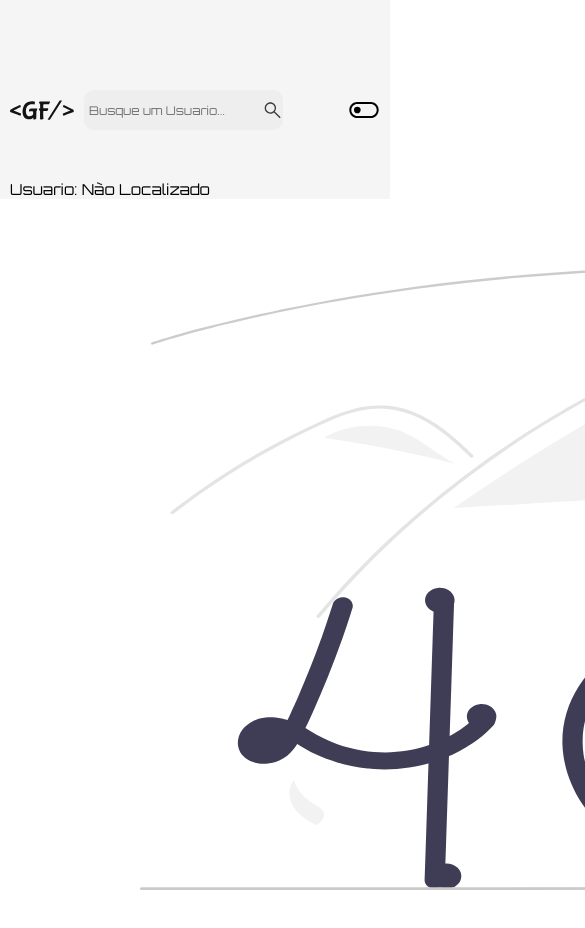
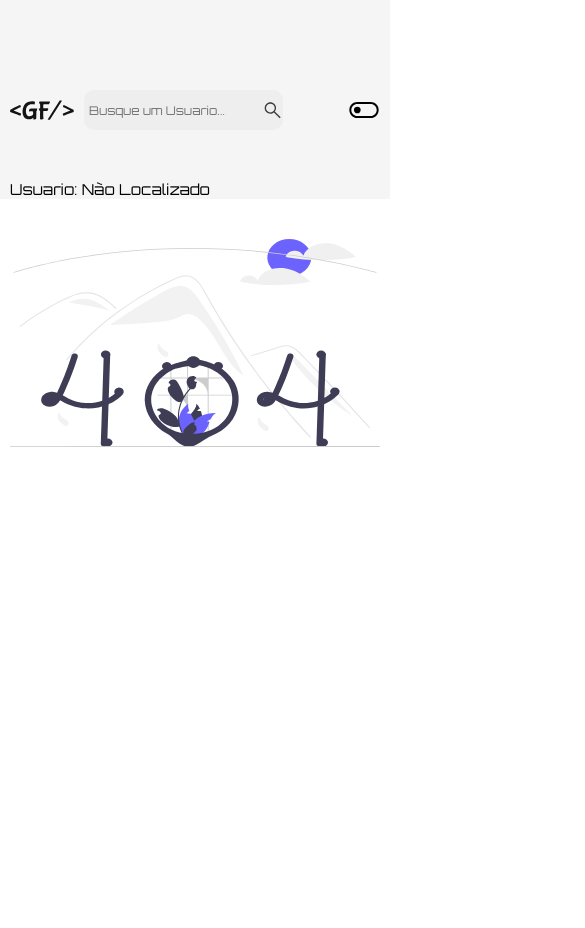
Before and after one commit to jumaelmartins/Github-user-finder, a React app: page /404 in a window 390 px wide. Shown: the top 928 px of the page, 585 px wide, since content can reach past the window. After the commit the page ends 844 px from the top, so only its background shows below. Built offline with nearby package versions, Linux system fonts and the light colour scheme; the HTML template or start-up script is replaced by a standard one.

Commit message:
:iphone: responsividade pagina repositorios e pagina 404

```diff
--- a/src/pages/NotFound.tsx
+++ b/src/pages/NotFound.tsx
@@ -6,7 +6,7 @@ const NotFound = () => {
     <>
       <Header />
       <section className="not-found">
-        <img src={notFound} alt="ilutração de pagina não encontrada" />
+        <img className="notfound-img" src={notFound} alt="ilutração de pagina não encontrada" />
       </section>
     </>
   );
--- a/src/styles/partials/_base.scss
+++ b/src/styles/partials/_base.scss
@@ -1,3 +1,7 @@
 .not-found {
   padding: 4rem 14rem;
+
+  img {
+    max-width: 100%;
+  }
 }
--- a/src/styles/partials/_media-query.scss
+++ b/src/styles/partials/_media-query.scss
@@ -26,6 +26,15 @@
 }
 
 @media screen and (max-width: 1100px) {
+  .not-found {
+    padding: 4rem 3rem;
+  }
+
+
+  .user-repos {
+    padding: 10rem 3rem;
+  }
+
   .header .header__grid-collumn--1 {
     padding: 9rem 0 0 3rem;
   }
@@ -80,6 +89,10 @@
 }
 
 @media screen and (max-width: 768px) {
+  .not-found {
+    padding: 4rem 1rem;
+  }
+
   .header {
     max-width: 100%;
   }
@@ -92,7 +105,6 @@
   }
   .header .header__flex--1 {
     gap: 1rem;
-
   }
 
   .header .header__grid-collumn--2 {
@@ -104,7 +116,7 @@
   }
 
   .header form > fieldset {
-  padding: 0 0 0 .5rem;
+    padding: 0 0 0 0.5rem;
     align-items: center;
   }
   .header .header__flex--1 :last-child {
@@ -130,4 +142,17 @@
   .header .header__nav a {
     font-size: 1.5rem;
   }
+
+  .user-repos {
+    padding: 10rem 1rem;
   }
+
+  .user-repos .user-repos-card-container {
+    gap: 3rem;
+    justify-content: center;
+  }
+
+  .user-repos .user-repos-card-container li > a, .user-repos .user-repos-card-container li > a:visited {
+    width: 28rem;
+  }
+}
--- a/src/styles/partials/_repos.scss
+++ b/src/styles/partials/_repos.scss
@@ -27,12 +27,13 @@
 .user-repos {
   padding: 10rem 14rem;
 
+
   .user-repos-card-container {
     display: flex;
     flex-wrap: wrap;
     list-style: none;
-    justify-content: space-between;
     gap: 8rem;
+    justify-content: center;
 
     li > a,
     li > a:visited {
```
Lines whose indentation alone changed are shown as unchanged.
